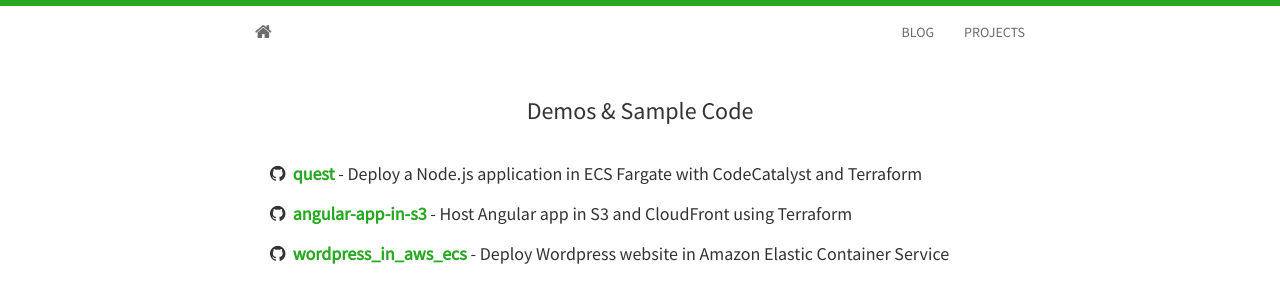
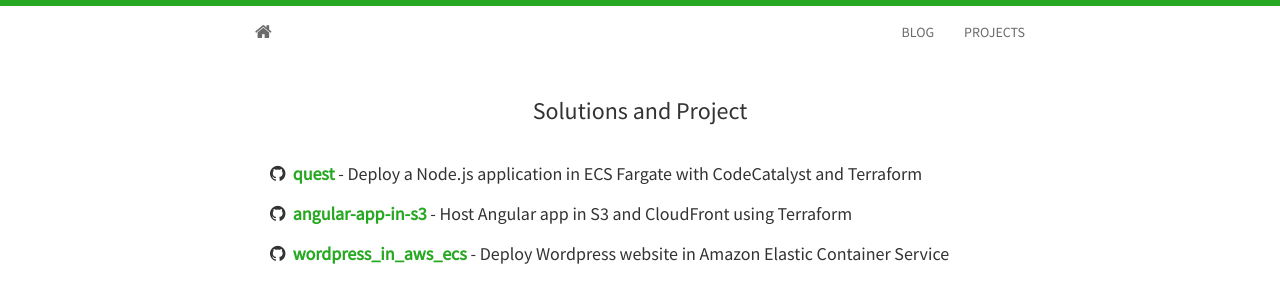
Before and after one commit to nbekenov/nbekenov.github.io, a Jekyll site: the page built from projects.html, in a window 1280 px wide. Shown: the top 283 px of the page. Built offline with Jekyll 4.4.1, drawn with Linux system fonts in a browser that asks for light colours; nearby versions of some CDN libraries.

Commit message:
update main page

```diff
--- a/_includes/projects.html
+++ b/_includes/projects.html
@@ -1,6 +1,6 @@
 <section id="projects">
 <div class="container">
-  <h3>Demos & Sample Code</h3>
+  <h3>Solutions and Project</h3>
   <div class="panel panel-default">
     <div class="panel-body">
 		<h5>
```
